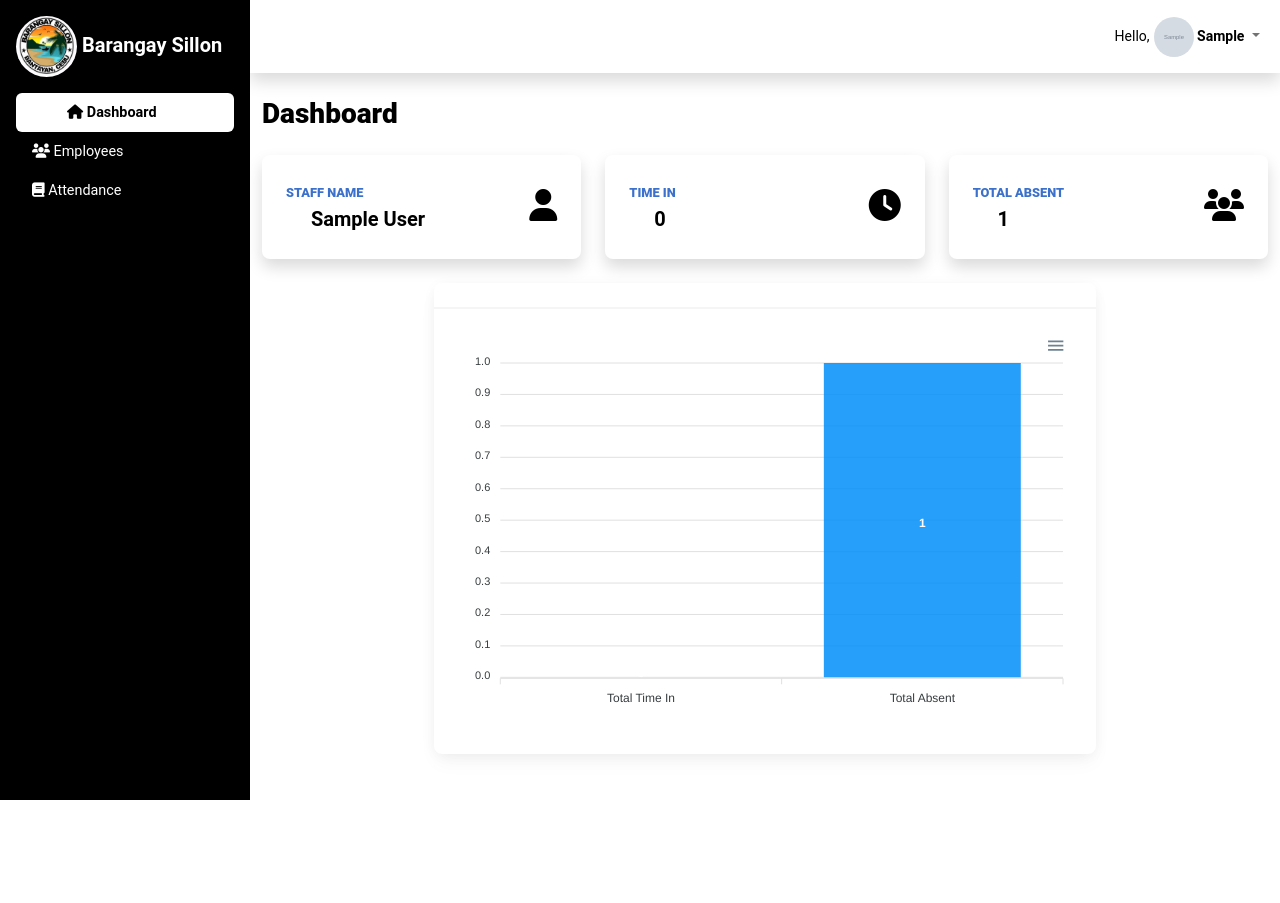
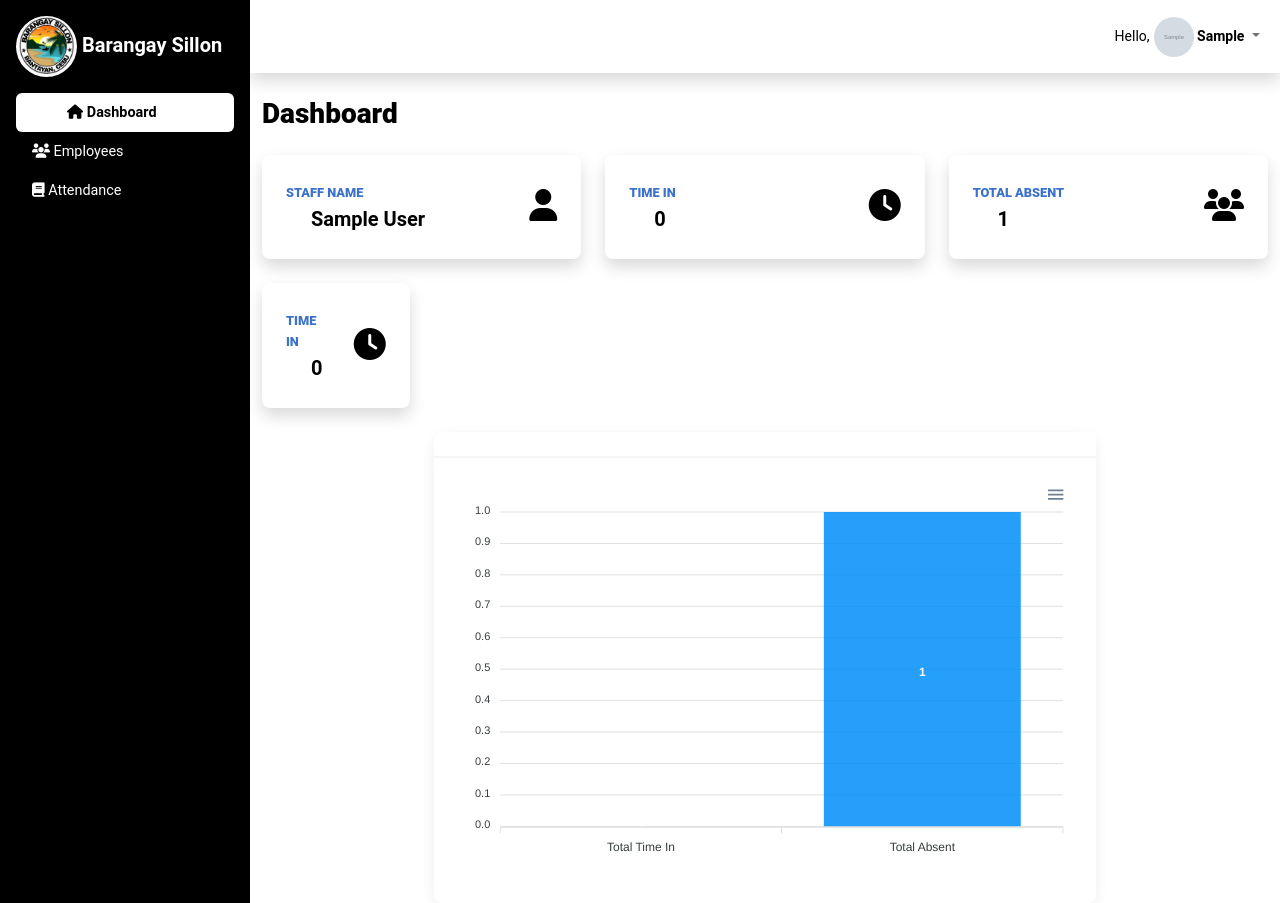
Before and after one commit to JessaUngod/Barangay-Sillon, a PHP site: page /staff/staff_dash.php in a window 1280 px wide. Before the commit the page ends 800 px from the top, so only its background shows below. Run offline with PHP 8.4, Linux system fonts and the light colour scheme; the visitor is signed in with stand-in values (Sample User, id 1); tables that the repository leaves empty hold one stand-in row (values such as "Sample post"); grey boxes marked "Sample" are stand-in pictures; data that the repository does not hold is empty.

Commit message:
Update staff_dash.php

```diff
--- a/staff/staff_dash.php
+++ b/staff/staff_dash.php
@@ -278,6 +278,32 @@ error_reporting(0);
                                 </div>
                             </div>
                         </div>
+  <div class="col-md-2  mb-4" style="color: #000;">
+                            <div class="card  shadow h-60 py-1">
+
+                                <div class="card-body">
+
+                                    <div class="row no-gutters align-items-center">
+                                        <div class="col mr-2">
+                                            <div class="fw-bold text-primary text-uppercase mb-1" style="font-size: 0.8em;">
+                                                <strong><a >Time In</a> </strong> </div>
+                                              <?php
+               $sql22s = "SELECT * FROM `attendance` WHERE emp_id = '$idem' AND status = 'Late Time In'";
+
+                                                    $oks22s = mysqli_query($con, $sql22s);
+
+                                                    $resd = mysqli_num_rows($oks22s); ?>
+                                            <div class="h5 mb-0 fs-5  "> <strong>&nbsp;&nbsp;&nbsp;&nbsp;&nbsp;<?php echo  $resd; ?></strong> </div>
+                                        </div>
+                                        <div class="col-auto">
+                                            <i class="fas fa-clock fa-2x text-gray-300"></i>
+                                        </div>
+
+                                    </div>
+
+                                </div>
+                            </div>
+                        </div>
   </div>
 
 <div class="row">
@@ -357,7 +383,13 @@ error_reporting(0);
                                                   $totals= $res2261-$res226;
                                                   $absent=$res-$totals;
 echo $absent;
-?>
+?>,
+          <?php
+               $sql22s = "SELECT * FROM `attendance` WHERE emp_id = '$idem' AND status = 'Late Time In'";
+
+                                                    $oks22s = mysqli_query($con, $sql22s);
+
+                                                    $resd = mysqli_num_rows($oks22s); ?>
 
                ]
      }],
```
